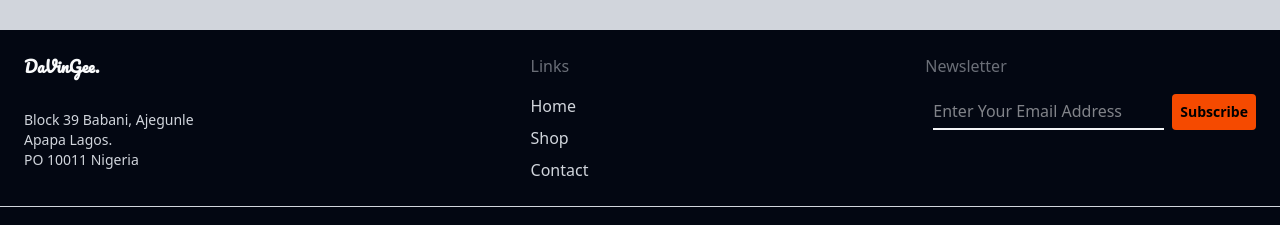
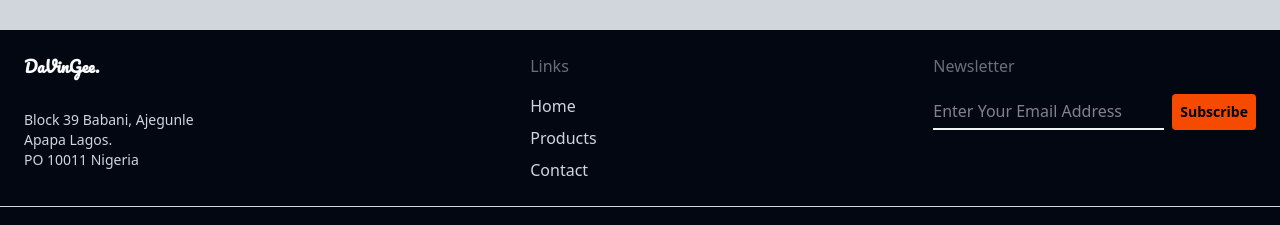
Before and after one commit to Emuezeejike/e-commerceDaVinGee, a React (Vite) app: page / in a window 1280 px wide. Shown: the part 3352-3577 px from the top of the page. Built offline with nearby package versions, Linux system fonts and the light colour scheme; a web font is replaced by a local one.

Commit message:
handled subscribtion button

```diff
--- a/src/Components/Footer.jsx
+++ b/src/Components/Footer.jsx
@@ -1,7 +1,22 @@
-import React from "react";
+import React, { useState } from "react";
 import { Link } from "react-router-dom";
 
 const Footer = () => {
+
+  const [email, setEmail] = useState("");
+  const [subscribed, setSubscribed] = useState(false);
+
+  const handleSubscribe = (e) => {
+    e.preventDefault();
+    if (!email || !/\S+@\S+\.\S+/.test(email)) {
+      alert("Please enter a valid email address.");
+      return;
+    }
+    setSubscribed(true);
+    setEmail("");
+
+  };
+
   return (
     <div className="bg-gray-950 w-full flex flex-col text-gray-300">
       <div className="h-[70%] flex justify-between p-6 family-poppins flex-wrap md:flex-nowrap gap-4">
@@ -22,8 +37,8 @@ const Footer = () => {
               </Link>
             </li>
             <li>
-              <Link className="hover:text-amber-500" to={"/shop"}>
-                Shop
+              <Link className="hover:text-amber-500" to={"/products"}>
+                Products
               </Link>
             </li>
             <li>
@@ -35,17 +50,26 @@ const Footer = () => {
         </div>
         <div className="flex flex-col gap-4 text-gray-300">
           <h1 className="opacity-50 family-poppins">Newsletter</h1>
-          <div className="flex gap-2">
-            <label htmlFor="email"></label>
+          <form className="flex gap-2" onSubmit={handleSubscribe}>
+            <label htmlFor="email" className="sr-only">Email</label>
             <input
               className="text-white border-b-2 border-gray-100 focus:outline-none focus:border-black transition duration-200"
               type="text"
+              id="email"
               placeholder="Enter Your Email Address"
+              value={email}
+              onChange={(e) => setEmail(e.target.value)}
             />
-            <button className="bg-orange-600 text-black p-2 text-sm rounded-sm font-bold hover:bg-amber-500">
+            <button
+              type="submit"
+              className="bg-orange-600 text-black p-2 text-sm rounded-sm font-bold hover:bg-amber-500"
+            >
               Subscribe
             </button>
-          </div>
+          </form>
+          {subscribed && (
+            <span className="text-green-400 text-xs mt-2">Thank you for subscribing!</span>
+          )}
         </div>
       </div>
       <div>
```
